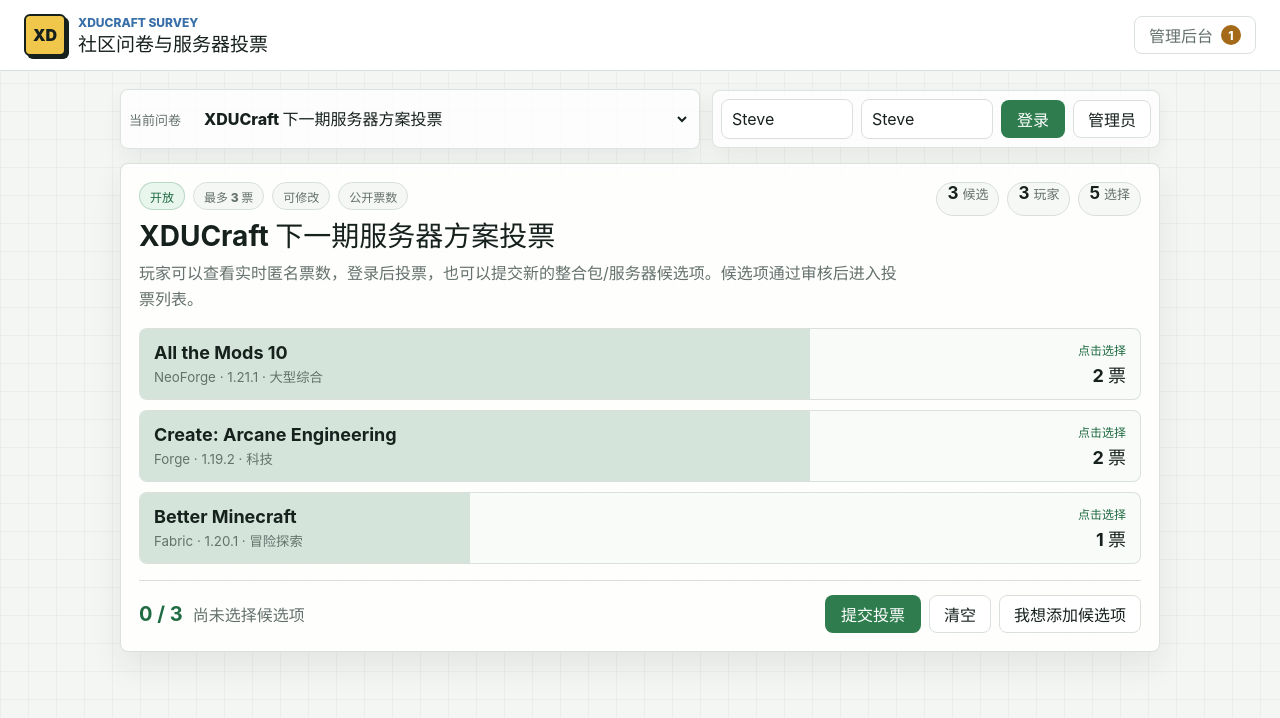
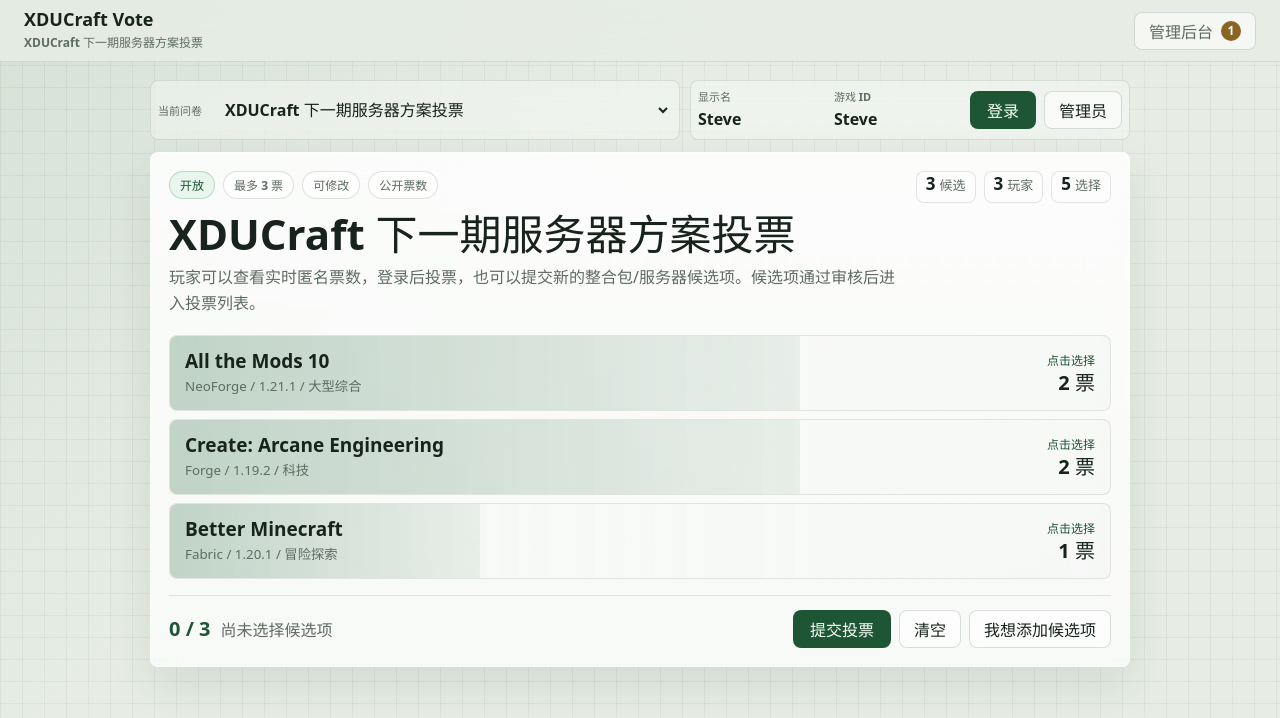
Before and after one commit to FlyingPig278/xducraft-survey, a Vue app: page / in a window 1280 px wide. Shown: the top 718 px of the page. Built offline with nearby package versions, Linux system fonts and the light colour scheme.

Commit message:
refactor: 重做玩家投票界面

```diff
--- a/src/App.vue
+++ b/src/App.vue
@@ -698,10 +698,9 @@
   <div class="app-shell">
     <header class="topbar">
       <div class="brand">
-        <div class="brand-mark">XD</div>
         <div>
-          <p class="eyebrow">XDUCraft Survey</p>
-          <h1>社区问卷与服务器投票</h1>
+          <h1>XDUCraft Vote</h1>
+          <span>{{ survey.title }}</span>
         </div>
       </div>
 
@@ -729,12 +728,18 @@
 
         <div v-if="currentUser" class="player-user">
           <span>{{ currentUser.displayName }}</span>
-          <small>{{ currentUser.gameId }} · {{ currentUser.role }}</small>
+          <small>{{ currentUser.gameId }} / {{ currentUser.role }}</small>
           <button class="ghost" type="button" @click="logout">退出</button>
         </div>
         <form v-else class="player-login" @submit.prevent="loginAs('player')">
-          <input v-model="loginDraft.displayName" type="text" aria-label="显示名" placeholder="显示名" />
-          <input v-model="loginDraft.gameId" type="text" aria-label="游戏 ID" placeholder="游戏 ID" />
+          <label class="mini-field">
+            <span>显示名</span>
+            <input v-model="loginDraft.displayName" type="text" placeholder="Steve" />
+          </label>
+          <label class="mini-field">
+            <span>游戏 ID</span>
+            <input v-model="loginDraft.gameId" type="text" placeholder="Steve" />
+          </label>
           <button class="primary" type="submit">登录</button>
           <button class="ghost" type="button" @click="loginAs('admin')">管理员</button>
         </form>
@@ -783,7 +788,7 @@
                 <strong>{{ row.candidate.title }}</strong>
                 <small>
                   <template v-for="(field, index) in summaryFields.slice(0, 3)" :key="field.id">
-                    <span v-if="index > 0"> · </span>{{ row.candidate.fields[field.key] || '未填' }}
+                    <span v-if="index > 0"> / </span>{{ row.candidate.fields[field.key] || '未填' }}
                   </template>
                 </small>
               </div>
@@ -828,7 +833,6 @@
       <section v-if="activeTab === 'submit'" class="submit-drawer">
         <div class="section-heading">
           <div>
-            <p class="eyebrow">Candidate Submission</p>
             <h2>新增候选项</h2>
           </div>
           <span class="state-label">
@@ -910,7 +914,7 @@
             >
               <span>{{ item.title }}</span>
               <small>
-                {{ statusLabel(item.status) }} ·
+                {{ statusLabel(item.status) }} /
                 {{ appState.candidates.filter((candidate) => candidate.surveyId === item.id).length }} 候选
               </small>
             </button>
@@ -927,7 +931,7 @@
 
           <div v-if="currentUser" class="current-user">
             <strong>{{ currentUser.displayName }}</strong>
-            <span>{{ currentUser.gameId }} · {{ currentUser.role }}</span>
+            <span>{{ currentUser.gameId }} / {{ currentUser.role }}</span>
             <button class="ghost full" type="button" @click="logout">退出登录</button>
           </div>
           <form v-else class="login-form" @submit.prevent="loginAs('player')">
@@ -955,7 +959,7 @@
             <li v-for="log in appState.auditLogs.slice(0, 6)" :key="log.id">
               <span>{{ log.action }}</span>
               <strong>{{ log.detail }}</strong>
-              <small>{{ log.actor }} · {{ formatDate(log.createdAt) }}</small>
+              <small>{{ log.actor }} / {{ formatDate(log.createdAt) }}</small>
             </li>
           </ul>
         </section>
@@ -1376,7 +1380,7 @@
                       <h3>{{ candidate.title }}</h3>
                       <span class="state-label" :class="candidate.status">{{ statusLabel(candidate.status) }}</span>
                     </div>
-                    <p class="muted">投稿人：{{ candidate.submitterName }} · {{ formatDate(candidate.createdAt) }}</p>
+                    <p class="muted">投稿人：{{ candidate.submitterName }} / {{ formatDate(candidate.createdAt) }}</p>
                     <div class="candidate-meta">
                       <span v-for="field in survey.candidateFields" :key="field.id">
                         {{ field.label }}：{{ candidate.fields[field.key] || '未填' }}
@@ -1438,7 +1442,7 @@
                   <ul class="record-list">
                     <li v-for="vote in surveyVotes" :key="vote.id">
                       <strong>{{ vote.userName }}</strong>
-                      <span>{{ vote.candidateIds.length }} 项 · {{ formatDate(vote.updatedAt) }}</span>
+                      <span>{{ vote.candidateIds.length }} 项 / {{ formatDate(vote.updatedAt) }}</span>
                     </li>
                   </ul>
                 </div>
@@ -1447,13 +1451,13 @@
                   <ul class="record-list">
                     <li v-for="candidate in surveyCandidates" :key="candidate.id">
                       <strong>{{ candidate.title }}</strong>
-                      <span>{{ statusLabel(candidate.status) }} · {{ candidateCounts.get(candidate.id) ?? 0 }} 票</span>
+                      <span>{{ statusLabel(candidate.status) }} / {{ candidateCounts.get(candidate.id) ?? 0 }} 票</span>
                     </li>
                   </ul>
                 </div>
               </div>
 
-              <p v-if="latestVote" class="message">最近投票更新：{{ latestVote.userName }} · {{ formatDate(latestVote.updatedAt) }}</p>
+              <p v-if="latestVote" class="message">最近投票更新：{{ latestVote.userName }} / {{ formatDate(latestVote.updatedAt) }}</p>
             </section>
           </template>
         </section>
--- a/src/styles.css
+++ b/src/styles.css
@@ -1,27 +1,52 @@
 :root {
-  color: #16211d;
-  background: #f4f6f3;
+  color-scheme: light dark;
+  color: #17231c;
+  background: #e7ede5;
   font-family:
-    Inter, ui-sans-serif, system-ui, -apple-system, BlinkMacSystemFont, "Segoe UI", "Microsoft YaHei",
-    sans-serif;
+    ui-sans-serif, system-ui, -apple-system, BlinkMacSystemFont, "Segoe UI", "Microsoft YaHei", sans-serif;
   font-synthesis: none;
   text-rendering: optimizeLegibility;
   -webkit-font-smoothing: antialiased;
-  --ink: #16211d;
-  --muted: #64716c;
-  --subtle: #8a9691;
-  --line: #d9e0dc;
-  --panel: #ffffff;
-  --soft: #f5f7f4;
-  --soft-blue: #edf5fb;
-  --soft-green: #ecf7ef;
-  --green: #2f7d4f;
-  --green-strong: #1f6b42;
-  --blue: #386fa8;
-  --amber: #a46a19;
-  --red: #b43f45;
-  --yellow: #f0c74b;
-  --shadow: 0 14px 32px rgba(22, 33, 29, 0.08);
+  --ink: #17231c;
+  --muted: #5d6b62;
+  --subtle: #87938c;
+  --line: rgba(36, 54, 43, 0.14);
+  --panel: #fdfefc;
+  --soft: rgba(255, 255, 255, 0.58);
+  --soft-blue: rgba(45, 102, 74, 0.08);
+  --soft-green: rgba(54, 122, 77, 0.1);
+  --green: #2f6f47;
+  --green-strong: #1e5635;
+  --blue: #2f6f47;
+  --amber: #8a6422;
+  --red: #a23f45;
+  --yellow: #d6b84f;
+  --glass: rgba(255, 255, 255, 0.48);
+  --glass-strong: rgba(255, 255, 255, 0.68);
+  --shadow: 0 18px 45px rgba(33, 48, 38, 0.1);
+}
+
+@media (prefers-color-scheme: dark) {
+  :root {
+    color: #e7eee8;
+    background: #131d17;
+    --ink: #e7eee8;
+    --muted: #a9b6ad;
+    --subtle: #7e8c84;
+    --line: rgba(228, 238, 230, 0.13);
+    --panel: #19241d;
+    --soft: rgba(232, 242, 234, 0.08);
+    --soft-blue: rgba(79, 155, 104, 0.12);
+    --soft-green: rgba(79, 155, 104, 0.16);
+    --green: #75b985;
+    --green-strong: #8fd59d;
+    --blue: #75b985;
+    --amber: #d4ad55;
+    --red: #e08b91;
+    --glass: rgba(23, 35, 28, 0.58);
+    --glass-strong: rgba(25, 38, 30, 0.78);
+    --shadow: 0 18px 48px rgba(7, 12, 9, 0.34);
+  }
 }
 
 * {
@@ -52,9 +77,82 @@
 .app-shell {
   min-height: 100vh;
   background:
-    linear-gradient(90deg, rgba(22, 33, 29, 0.035) 1px, transparent 1px),
-    linear-gradient(0deg, rgba(22, 33, 29, 0.035) 1px, transparent 1px), #f4f6f3;
-  background-size: 28px 28px;
+    linear-gradient(90deg, rgba(38, 57, 45, 0.055) 1px, transparent 1px),
+    linear-gradient(0deg, rgba(38, 57, 45, 0.055) 1px, transparent 1px),
+    linear-gradient(135deg, rgba(47, 111, 71, 0.09), transparent 38%),
+    #e7ede5;
+  background-size:
+    22px 22px,
+    22px 22px,
+    100% 100%,
+    auto;
+}
+
+@media (prefers-color-scheme: dark) {
+  .app-shell {
+    background:
+      linear-gradient(90deg, rgba(230, 241, 232, 0.045) 1px, transparent 1px),
+      linear-gradient(0deg, rgba(230, 241, 232, 0.045) 1px, transparent 1px),
+      linear-gradient(135deg, rgba(61, 132, 82, 0.16), transparent 42%),
+      #131d17;
+    background-size:
+      22px 22px,
+      22px 22px,
+      100% 100%,
+      auto;
+  }
+
+  .topbar {
+    border-bottom-color: rgba(230, 241, 232, 0.1);
+    background: rgba(19, 29, 23, 0.82);
+  }
+
+  .tabs button,
+  .admin-tabs button,
+  .filter-tabs button,
+  .ghost,
+  .mini-button,
+  .survey-select,
+  .player-user,
+  .player-login {
+    border-color: rgba(230, 241, 232, 0.12);
+    background: rgba(24, 37, 29, 0.62);
+  }
+
+  .vote-board,
+  .submit-drawer {
+    border-color: rgba(230, 241, 232, 0.12);
+    background:
+      linear-gradient(180deg, rgba(31, 47, 37, 0.84), rgba(20, 31, 25, 0.68)),
+      rgba(24, 37, 29, 0.74);
+    box-shadow:
+      inset 0 1px 0 rgba(230, 241, 232, 0.08),
+      var(--shadow);
+  }
+
+  .bar-row {
+    border-color: rgba(230, 241, 232, 0.11);
+    background:
+      linear-gradient(90deg, rgba(230, 241, 232, 0.08), rgba(230, 241, 232, 0.03)),
+      rgba(23, 35, 28, 0.72);
+  }
+
+  input,
+  select,
+  textarea {
+    background: rgba(15, 24, 18, 0.72);
+  }
+}
+
+@media (prefers-reduced-transparency: reduce) {
+  .topbar,
+  .survey-select,
+  .player-user,
+  .player-login,
+  .vote-board,
+  .submit-drawer {
+    backdrop-filter: none;
+  }
 }
 
 .topbar {
@@ -64,18 +162,18 @@
   display: flex;
   align-items: center;
   justify-content: space-between;
-  gap: 20px;
-  padding: 14px 24px;
-  border-bottom: 1px solid rgba(217, 224, 220, 0.95);
-  background: rgba(255, 255, 255, 0.94);
-  backdrop-filter: blur(14px);
+  gap: 16px;
+  min-height: 62px;
+  padding: 0 24px;
+  border-bottom: 1px solid rgba(36, 54, 43, 0.1);
+  background: rgba(231, 237, 229, 0.82);
+  backdrop-filter: blur(18px);
 }
 
 .brand {
   display: flex;
   align-items: center;
-  min-width: 260px;
-  gap: 12px;
+  min-width: 0;
 }
 
 .brand-mark {
@@ -101,8 +199,20 @@
 }
 
 .brand h1 {
-  font-size: 19px;
-  line-height: 1.15;
+  font-size: 18px;
+  line-height: 1.1;
+}
+
+.brand span {
+  display: block;
+  max-width: min(56vw, 720px);
+  margin-top: 3px;
+  color: var(--muted);
+  font-size: 12px;
+  font-weight: 650;
+  overflow: hidden;
+  text-overflow: ellipsis;
+  white-space: nowrap;
 }
 
 .eyebrow {
@@ -150,8 +260,8 @@
 .filter-tabs button,
 .ghost,
 .mini-button {
-  border: 1px solid var(--line);
-  background: #ffffff;
+  border: 1px solid rgba(36, 54, 43, 0.16);
+  background: rgba(255, 255, 255, 0.58);
   color: var(--ink);
 }
 
@@ -170,13 +280,14 @@
 .filter-tabs button.active {
   border-color: var(--ink);
   background: var(--ink);
-  color: #ffffff;
+  color: #f7fff8;
 }
 
 .primary {
   padding: 0 16px;
-  background: var(--green);
-  color: #ffffff;
+  border: 1px solid rgba(31, 86, 53, 0.85);
+  background: var(--green-strong);
+  color: #f7fff8;
 }
 
 .ghost,
@@ -206,7 +317,7 @@
 .mini-button:hover,
 .check-button:hover {
   transform: translateY(-1px);
-  box-shadow: 0 8px 16px rgba(22, 33, 29, 0.1);
+  box-shadow: 0 8px 18px rgba(33, 48, 38, 0.11);
 }
 
 .nav-badge {
@@ -216,7 +327,7 @@
   place-items: center;
   border-radius: 999px;
   background: var(--amber);
-  color: #ffffff;
+  color: #f7fff8;
   font-size: 12px;
 }
 
@@ -231,16 +342,16 @@
 
 .player-layout {
   display: grid;
-  gap: 14px;
-  width: min(1040px, calc(100% - 32px));
+  gap: 12px;
+  width: min(980px, calc(100% - 32px));
   margin: 0 auto;
-  padding: 18px 0 42px;
+  padding: 18px 0 44px;
 }
 
 .player-toolbar {
   display: grid;
   grid-template-columns: minmax(260px, 1fr) auto;
-  gap: 12px;
+  gap: 10px;
   align-items: center;
 }
 
@@ -250,18 +361,19 @@
   display: flex;
   align-items: center;
   gap: 8px;
-  min-height: 44px;
-  padding: 8px;
-  border: 1px solid rgba(217, 224, 220, 0.88);
+  min-height: 46px;
+  padding: 7px;
+  border: 1px solid rgba(36, 54, 43, 0.12);
   border-radius: 8px;
-  background: rgba(255, 255, 255, 0.78);
-  box-shadow: 0 8px 20px rgba(22, 33, 29, 0.06);
+  background: rgba(255, 255, 255, 0.36);
+  backdrop-filter: blur(14px);
 }
 
 .survey-select span,
-.player-user small {
+.player-user small,
+.mini-field span {
   color: var(--muted);
-  font-size: 13px;
+  font-size: 11px;
   font-weight: 800;
   white-space: nowrap;
 }
@@ -282,20 +394,35 @@
 }
 
 .player-login {
-  grid-template-columns: 1fr 1fr auto auto;
+  display: grid;
+  grid-template-columns: 128px 128px auto auto;
+}
+
+.mini-field {
+  display: grid;
+  gap: 2px;
 }
 
 .player-login input {
-  width: 132px;
-  min-height: 34px;
+  min-height: 26px;
+  padding: 0;
+  border: 0;
+  border-radius: 0;
+  background: transparent;
+  font-weight: 750;
 }
 
 .vote-board,
 .submit-drawer {
-  border: 1px solid rgba(217, 224, 220, 0.96);
+  border: 1px solid rgba(255, 255, 255, 0.54);
   border-radius: 8px;
-  background: rgba(255, 255, 255, 0.84);
-  box-shadow: var(--shadow);
+  background:
+    linear-gradient(180deg, rgba(255, 255, 255, 0.72), rgba(255, 255, 255, 0.44)),
+    rgba(255, 255, 255, 0.48);
+  box-shadow:
+    inset 0 1px 0 rgba(255, 255, 255, 0.7),
+    var(--shadow);
+  backdrop-filter: blur(18px);
 }
 
 .vote-board {
@@ -309,22 +436,23 @@
 .vote-board-head {
   display: grid;
   grid-template-columns: minmax(0, 1fr) auto;
-  gap: 18px;
+  gap: 16px;
   align-items: start;
-  margin-bottom: 16px;
+  margin-bottom: 18px;
 }
 
 .vote-board-head h2 {
-  margin: 10px 0 0;
-  font-size: 28px;
-  line-height: 1.18;
+  margin: 12px 0 0;
+  font-size: clamp(26px, 4vw, 42px);
+  line-height: 1.08;
+  font-weight: 900;
   letter-spacing: 0;
   overflow-wrap: anywhere;
 }
 
 .vote-board-head p {
   max-width: 760px;
-  margin: 8px 0 0;
+  margin: 9px 0 0;
   color: var(--muted);
   line-height: 1.6;
 }
@@ -340,11 +468,11 @@
   display: inline-flex;
   align-items: baseline;
   gap: 4px;
-  min-height: 34px;
-  padding: 0 10px;
-  border: 1px solid var(--line);
-  border-radius: 999px;
-  background: rgba(245, 247, 244, 0.86);
+  min-height: 32px;
+  padding: 0 9px;
+  border: 1px solid rgba(36, 54, 43, 0.12);
+  border-radius: 8px;
+  background: rgba(255, 255, 255, 0.36);
   color: var(--muted);
   font-size: 13px;
   font-weight: 800;
@@ -357,40 +485,48 @@
 
 .bar-chart {
   display: grid;
-  gap: 10px;
+  gap: 8px;
 }
 
 .bar-row {
   position: relative;
-  min-height: 70px;
+  min-height: 74px;
   overflow: hidden;
-  border: 1px solid rgba(217, 224, 220, 0.95);
+  border: 1px solid rgba(36, 54, 43, 0.11);
   border-radius: 8px;
-  background: rgba(248, 250, 248, 0.76);
+  background:
+    linear-gradient(90deg, rgba(255, 255, 255, 0.36), rgba(255, 255, 255, 0.12)),
+    rgba(241, 245, 240, 0.56);
   cursor: pointer;
+  transition:
+    border-color 0.16s ease,
+    transform 0.16s ease,
+    background 0.16s ease;
 }
 
 .bar-row:hover,
 .bar-row:focus-visible {
-  border-color: rgba(47, 125, 79, 0.45);
+  border-color: rgba(47, 111, 71, 0.42);
   outline: none;
-  box-shadow: 0 8px 18px rgba(22, 33, 29, 0.08);
+  transform: translateY(-1px);
 }
 
 .bar-row.selected {
-  border-color: rgba(47, 125, 79, 0.66);
-  background: rgba(236, 247, 239, 0.78);
+  border-color: rgba(30, 86, 53, 0.76);
+  background: rgba(236, 247, 239, 0.66);
 }
 
 .bar-row-fill {
   position: absolute;
   inset: 0 auto 0 0;
   min-width: 0;
-  background: rgba(47, 125, 79, 0.18);
+  background:
+    linear-gradient(90deg, rgba(47, 111, 71, 0.28), rgba(47, 111, 71, 0.08));
 }
 
 .bar-row.selected .bar-row-fill {
-  background: rgba(47, 125, 79, 0.28);
+  background:
+    linear-gradient(90deg, rgba(30, 86, 53, 0.34), rgba(30, 86, 53, 0.12));
 }
 
 .bar-row-content {
@@ -400,8 +536,8 @@
   align-items: center;
   justify-content: space-between;
   gap: 16px;
-  min-height: 70px;
-  padding: 12px 14px;
+  min-height: 74px;
+  padding: 13px 15px;
 }
 
 .bar-copy {
@@ -411,8 +547,8 @@
 }
 
 .bar-copy strong {
-  font-size: 18px;
-  line-height: 1.28;
+  font-size: 19px;
+  line-height: 1.22;
   overflow-wrap: anywhere;
 }
 
@@ -437,7 +573,8 @@
 }
 
 .bar-count strong {
-  font-size: 18px;
+  font-size: 20px;
+  line-height: 1.1;
 }
 
 .player-actions {
@@ -447,7 +584,7 @@
   align-items: center;
   margin-top: 16px;
   padding-top: 14px;
-  border-top: 1px solid var(--line);
+  border-top: 1px solid rgba(36, 54, 43, 0.12);
 }
 
 .selection-line {
@@ -538,7 +675,7 @@
   padding: 11px 12px;
   border: 1px solid var(--line);
   border-radius: 8px;
-  background: #ffffff;
+  background: #fdfefc;
   color: var(--ink);
   text-align: left;
   cursor: pointer;
@@ -739,7 +876,7 @@
   padding: 14px;
   border: 1px solid var(--line);
   border-radius: 8px;
-  background: #ffffff;
+  background: #fdfefc;
 }
 
 .candidate-card.selected {
@@ -759,7 +896,7 @@
 .candidate-card.selected .check-button {
   border-color: var(--green);
   background: var(--green);
-  color: #ffffff;
+  color: #f7fff8;
 }
 
 .candidate-body {
@@ -910,7 +1047,7 @@
   padding: 9px 10px;
   border: 1px solid var(--line);
   border-radius: 8px;
-  background: #ffffff;
+  background: #fdfefc;
   color: var(--ink);
   outline: none;
 }
@@ -1029,7 +1166,7 @@
   padding: 12px;
   border: 1px solid var(--line);
   border-radius: 8px;
-  background: #ffffff;
+  background: #fdfefc;
 }
 
 .schema-row label {
@@ -1055,7 +1192,7 @@
   padding: 14px;
   border: 1px solid var(--line);
   border-radius: 8px;
-  background: #ffffff;
+  background: #fdfefc;
 }
 
 .moderation-main {
```
Also changed, not shown: 1 other file (tests, documents, lock files or other folders).
